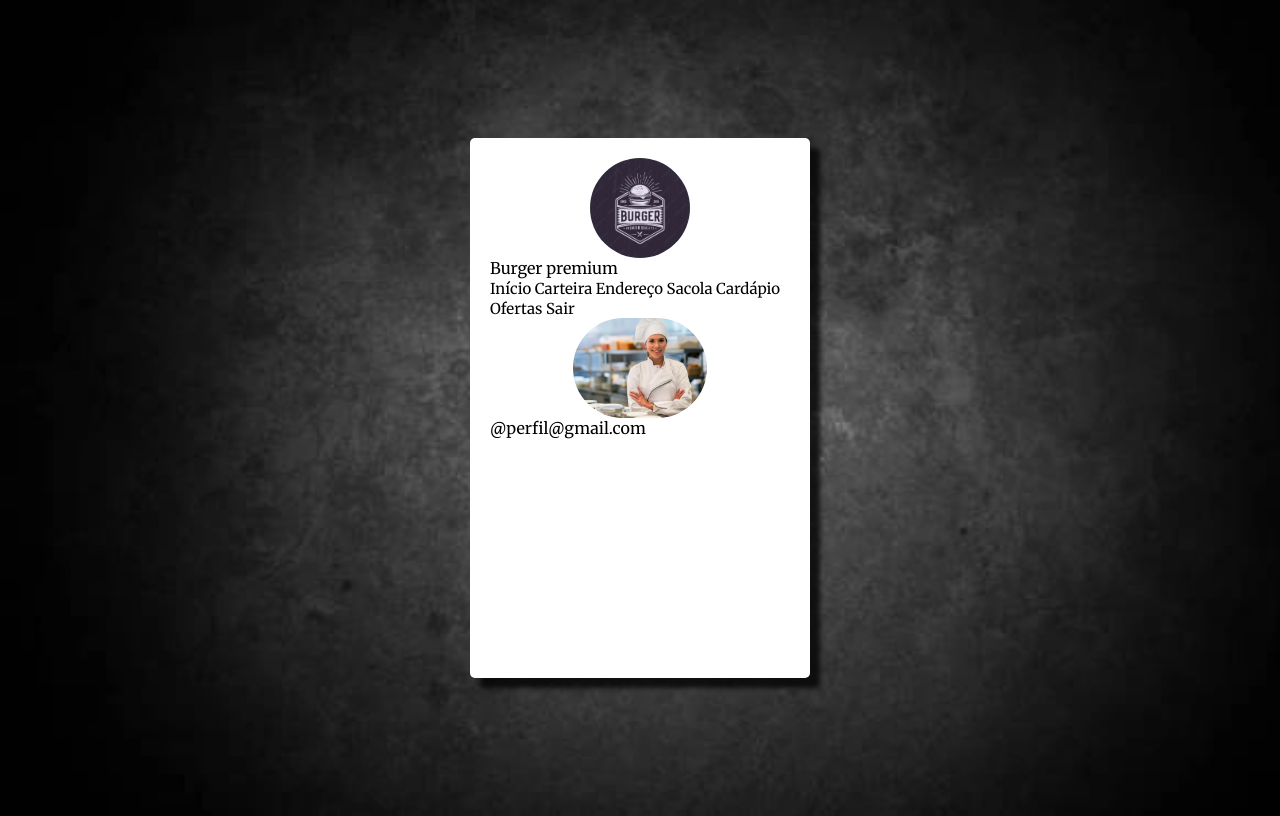
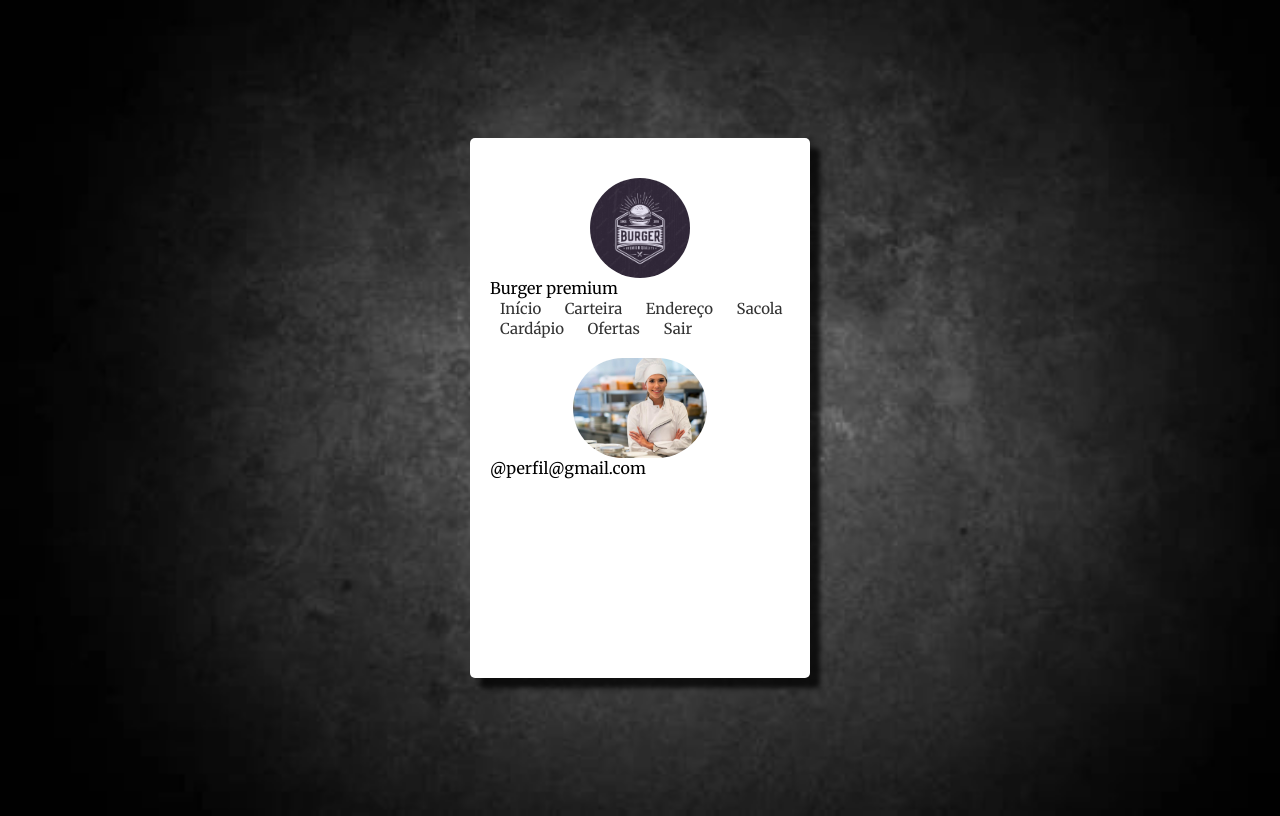
Before and after one commit to Lailasp/PWEB, a plain HTML site: page menu.html in a window 1280 px wide. Drawn offline with Linux system fonts and the light colour scheme.

Commit message:
Update style.css

```diff
--- a/style.css
+++ b/style.css
@@ -48,6 +48,7 @@ button{
 .cabecalho{
     display:flex;
     justify-content: center;
+    margin-top: 20px;
 }
 
 .logo{
@@ -68,18 +69,6 @@ button{
     height: 100vh;
 }
 
-/*form {
-    display: flex;
-    flex-direction: column;
-    gap: 10px;
-    background-color: white;
-    padding: 20px;
-    width: 300px;
-    box-shadow: 9px 13px 16px 4px rgba(0,0,0,0.75);
--webkit-box-shadow: 9px 13px 16px 4px rgba(0,0,0,0.75);
--moz-box-shadow: 9px 13px 16px 4px rgba(0,0,0,0.75);
-border-radius: 8px;
-}*/
 
 .menu{
     display: flex;
@@ -96,5 +85,13 @@ border-radius: 8px;
 
 
     .menu-items {
-        flex-grow: 2;
+        width: 80%;
+        padding: 15px 10px;
+        margin: 5px 0;
+        text-align: center;
+        cursor: pointer;
+        border-radius: 8px;
+        color: #333;
+        text-decoration: none;
+        transition: 0.3s;
     }
```
